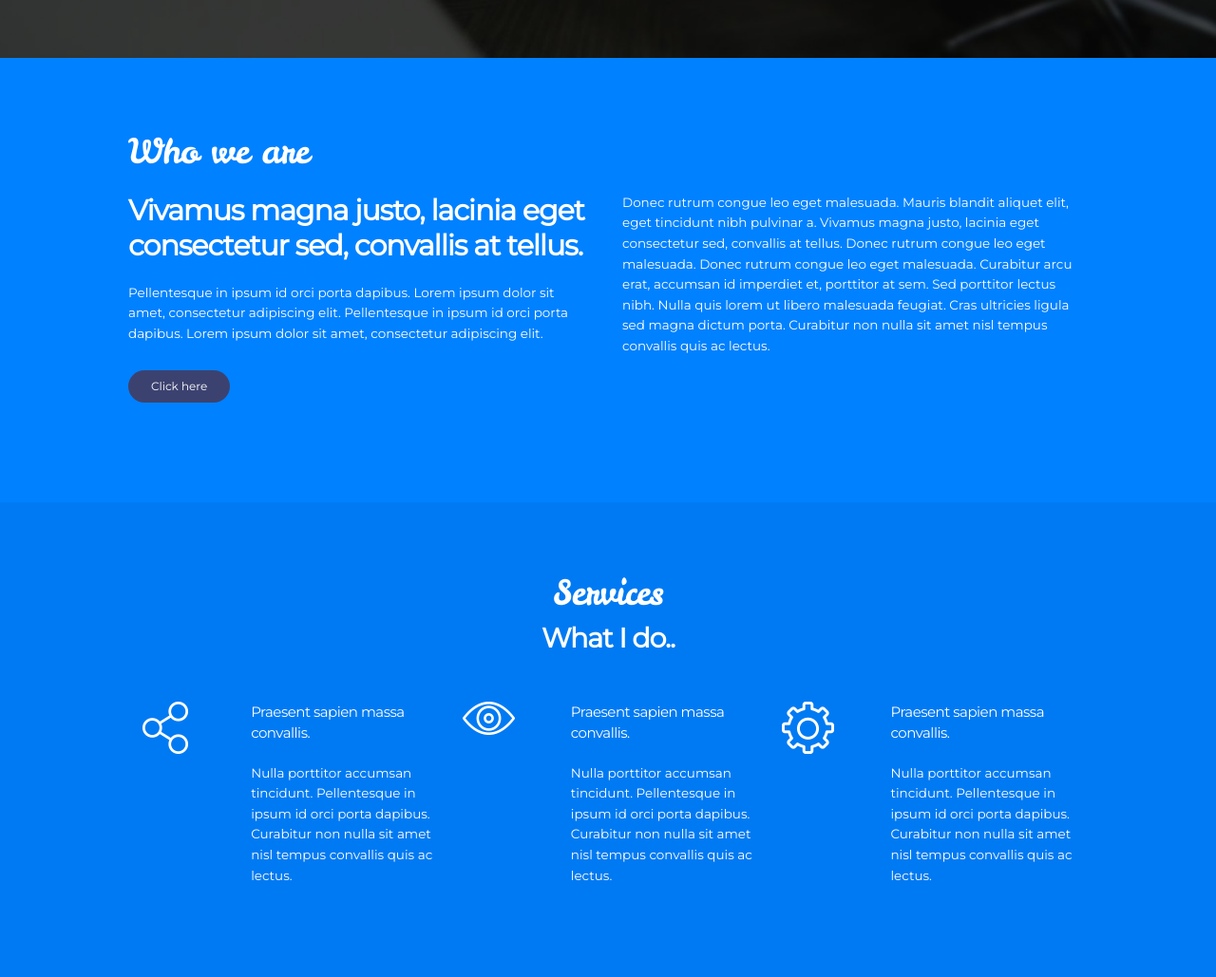
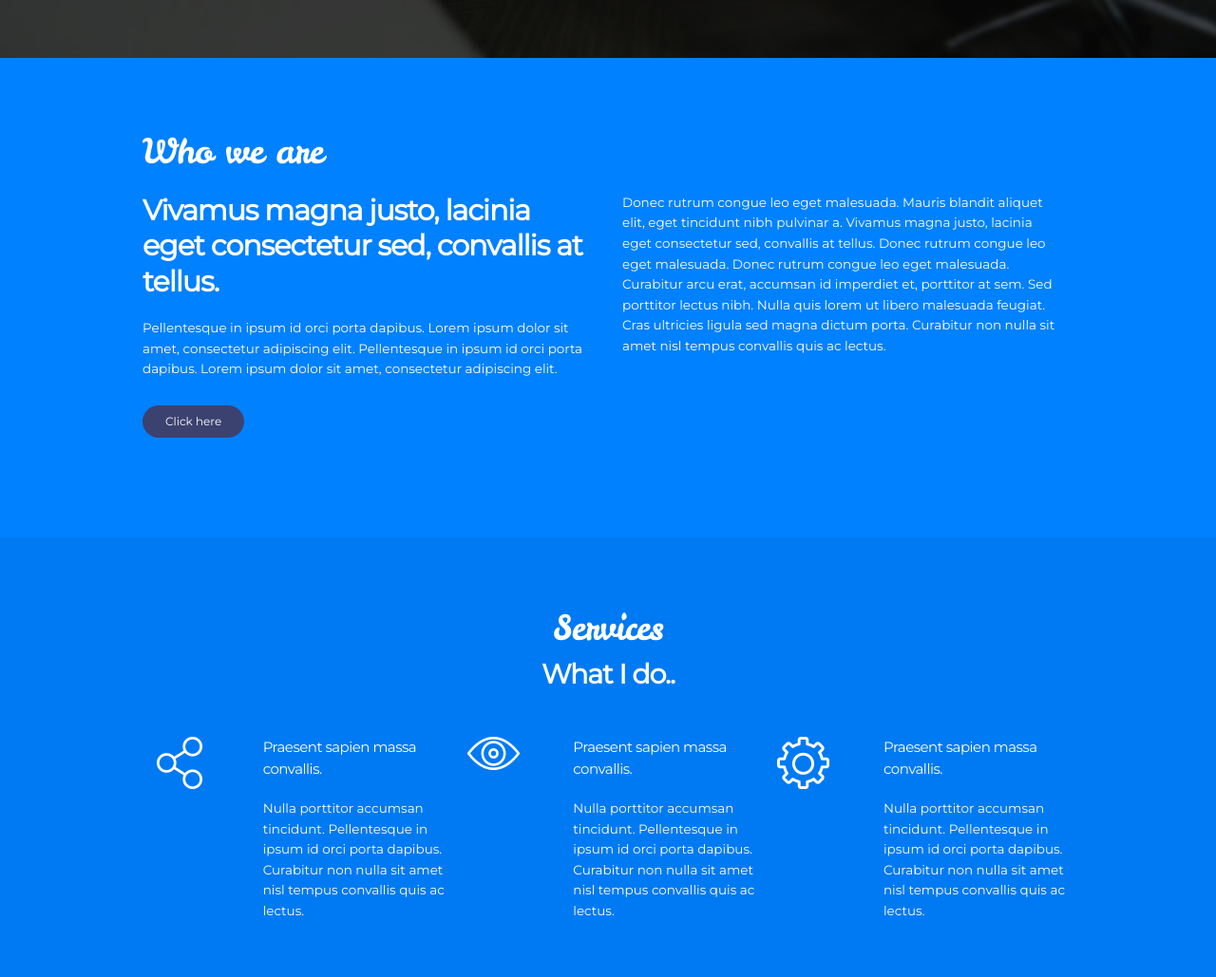
Before and after one commit to szymon-radosz/FirstAgency, a plain HTML site: page index.html in a window 1280 px wide. Shown: the part 699-1728 px from the top of the page at 95% size. Drawn offline with nearby package versions, Linux system fonts and the light colour scheme.

Commit message:
fixed window width

```diff
--- a/css/style.css
+++ b/css/style.css
@@ -22,6 +22,9 @@ a, a:hover, a:active, .navbar-header, .navbar-default .navbar-nav > li > a, .nav
 
 .textarea_field{
     padding: 15px 18px !important; }
+
+.jumbotron .header, .jumbotron .who, .jumbotron .services, .jumbotron .profiles, .jumbotron .clients, .jumbotron .blog, .jumbotron .footer{
+  margin:0; }
 
 .jumbotron {
   margin: 0;
@@ -62,7 +65,6 @@ a, a:hover, a:active, .navbar-header, .navbar-default .navbar-nav > li > a, .nav
     -moz-background-size: cover;
     -o-background-size: cover;
     background-size: cover;
-    margin: 0;
     padding: 6em 10em 0 10em;
     height: 95vh; }
     .jumbotron .header .header_text {
```
